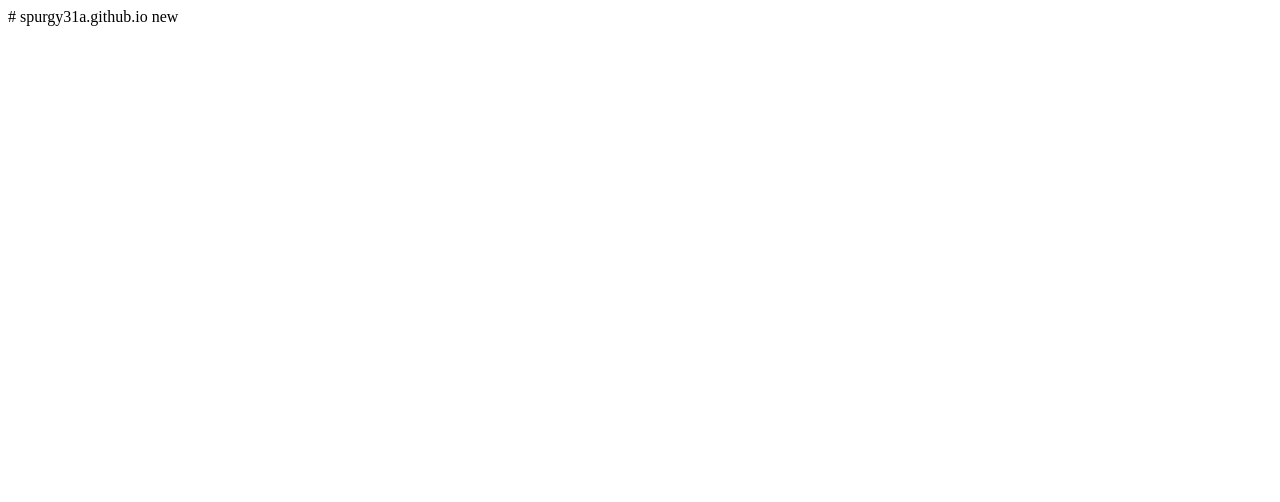
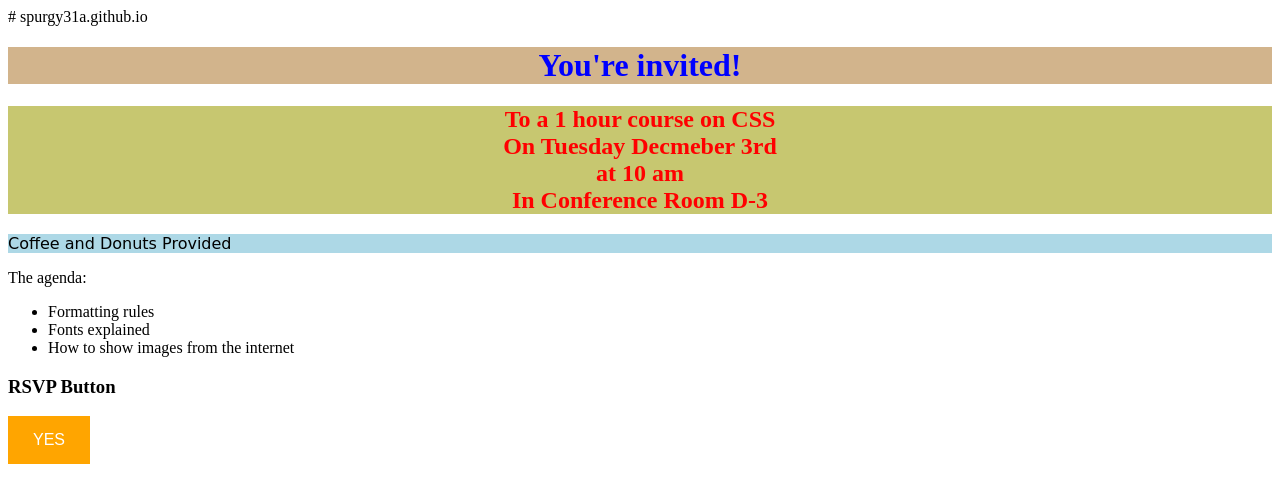
Before and after one commit to spurgy31/spurgy31a.github.io, a plain HTML site: page index1.html in a window 1280 px wide. Drawn offline with Linux system fonts and the light colour scheme.

Commit message:
Update index1.html

```diff
--- a/index1.html
+++ b/index1.html
@@ -1,2 +1,61 @@
 # spurgy31a.github.io
-new
+
+<!DOCTYPE html>
+<html lang="en">
+    <head>
+        <meta charset="utf-8">
+        <title>Project: Event invite</title>
+        <style>
+        h1 {color: blue; background-color: tan; font-weight: bold;   text-align: center; }
+        h2 {color: red;
+            background-color: rgb(199, 199, 112);
+            text-align: center;}
+
+            #donuts{background-color: LIGHTblue;
+            font-family: cursive,monospace;}
+
+            .button {
+    background-color: orange;
+    border: none;
+    color: white;
+    padding: 15px 25px;
+    text-align: center;
+    font-size: 16px;
+    cursor: pointer;
+}
+.button:hover {
+    background-color: green;}
+    </style>
+    </head>
+    <body>
+
+        <h1
+
+        >You're invited!</h1>
+
+
+        <h2>To a 1 hour course on CSS<br>
+            On Tuesday Decmeber 3rd<br>
+            at 10 am<br>
+            In Conference Room D-3
+        </h2>
+        <p id="donuts"> Coffee and Donuts Provided</p>
+
+        <p>The agenda:</p>
+        <ul>
+            <li>
+                Formatting rules  </li>
+        <li>
+                Fonts explained  </li>
+         <li> How to show images from the internet
+         </li>
+
+         </ul>
+
+         <h3>RSVP Button</h3>
+
+
+<button class="button">YES</button>
+
+        </body>
+</html>
```
